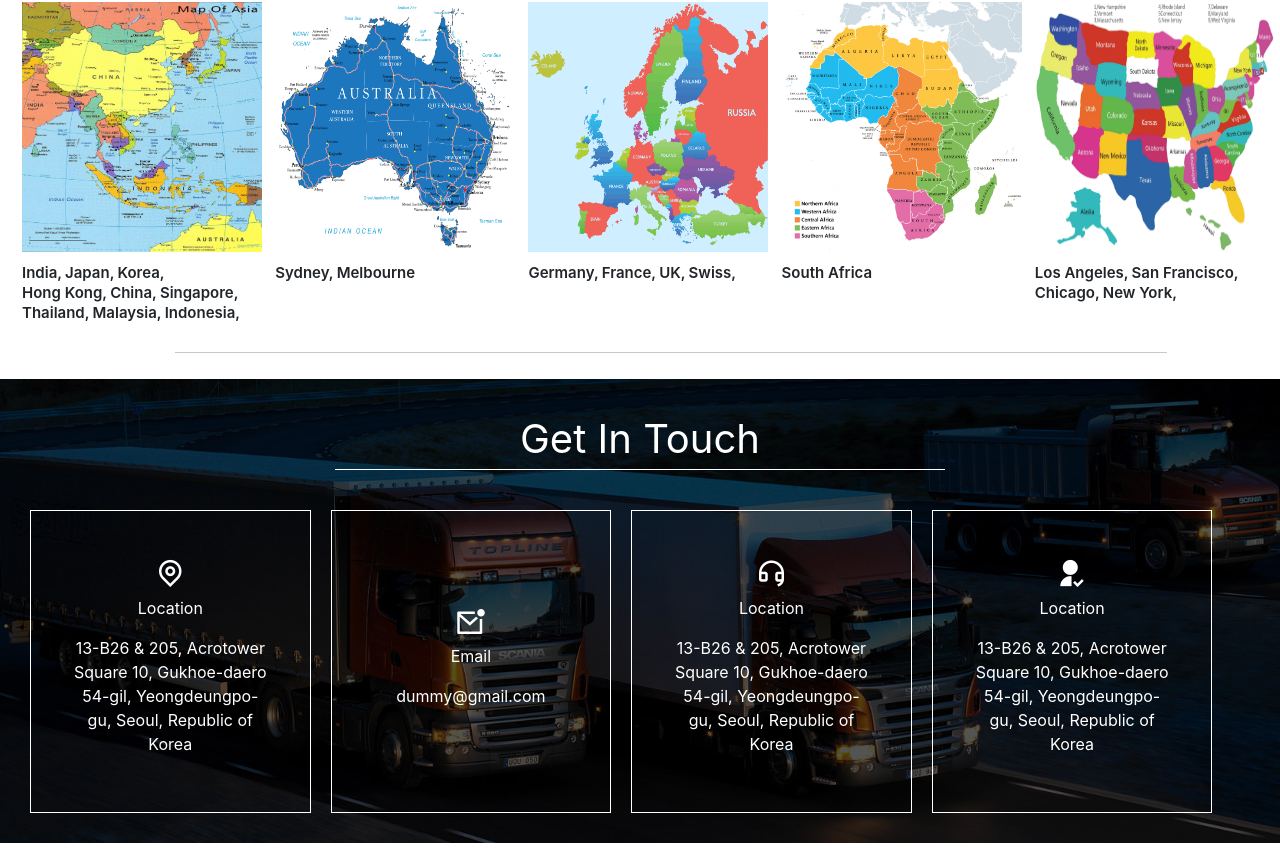
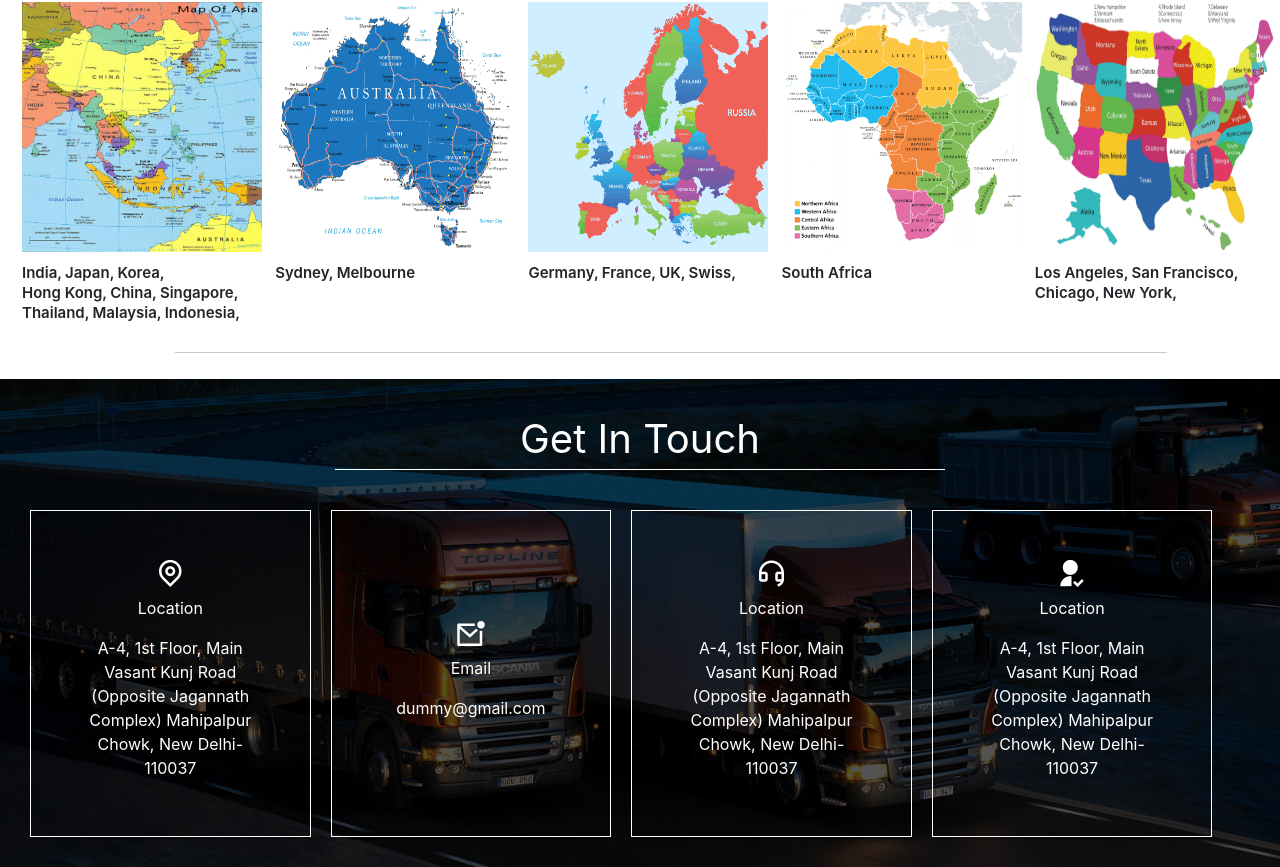
Before and after one commit to Mannumishra/tci, a React (Create React App) app: page / in a window 1280 px wide. Shown: the part 2595-3462 px from the top of the page. Before the commit the page ends 3438 px from the top, so only its background shows below. Built offline with nearby package versions, Linux system fonts and the light colour scheme.

Commit message:
add change

```diff
--- a/src/Components/Footer/Footer.jsx
+++ b/src/Components/Footer/Footer.jsx
@@ -15,8 +15,9 @@ const Footer = () => {
               <i class="ri-map-pin-line"></i>
               <p>Location</p>
               <p className='footertext'>
-                13-B26 & 205, Acrotower Square 10, Gukhoe-daero 54-gil,
-                Yeongdeungpo-gu, Seoul, Republic of Korea
+                A-4, 1st Floor, Main Vasant Kunj Road
+                (Opposite Jagannath Complex)
+                Mahipalpur Chowk, New Delhi- 110037
               </p>
             </div>
             <div className="footerboxfirst">
@@ -28,16 +29,18 @@ const Footer = () => {
               <i class="ri-customer-service-line"></i>
               <p>Location</p>
               <p className='footertext'>
-                13-B26 & 205, Acrotower Square 10, Gukhoe-daero 54-gil,
-                Yeongdeungpo-gu, Seoul, Republic of Korea
+                A-4, 1st Floor, Main Vasant Kunj Road
+                (Opposite Jagannath Complex)
+                Mahipalpur Chowk, New Delhi- 110037
               </p>
             </div>
             <div className="footerboxfirst">
               <i class="ri-user-follow-fill"></i>
               <p>Location</p>
               <p className='footertext'>
-                13-B26 & 205, Acrotower Square 10, Gukhoe-daero 54-gil,
-                Yeongdeungpo-gu, Seoul, Republic of Korea
+                A-4, 1st Floor, Main Vasant Kunj Road
+                (Opposite Jagannath Complex)
+                Mahipalpur Chowk, New Delhi- 110037
               </p>
             </div>
           </div>
```
